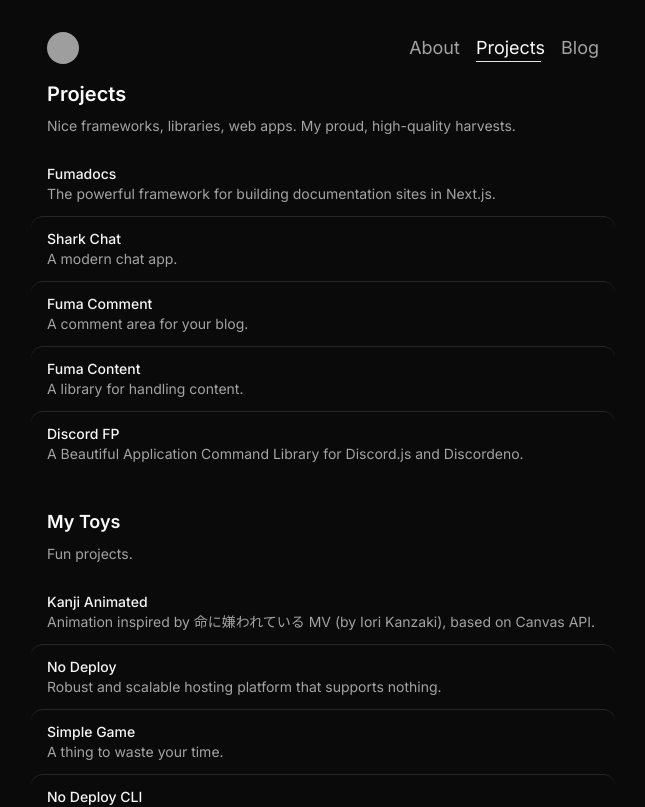
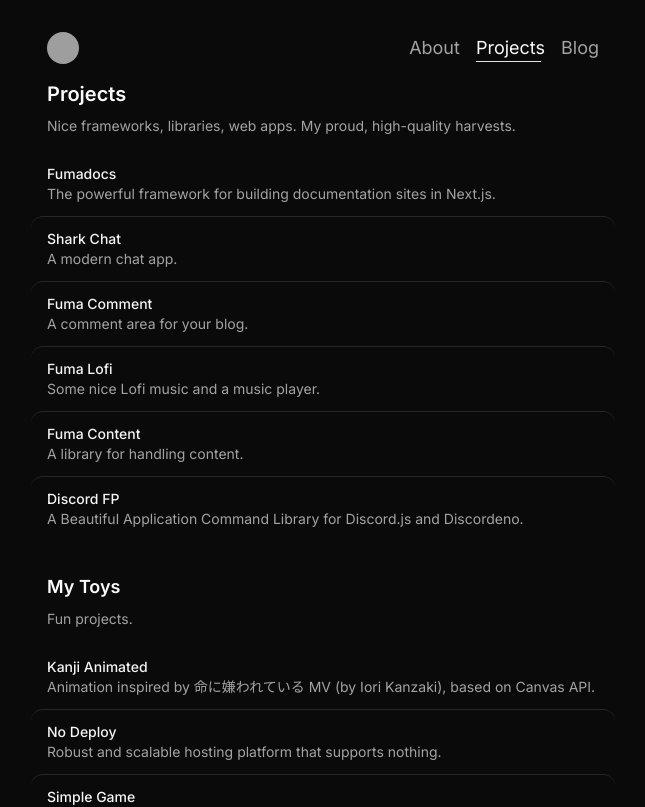
Before and after one commit to fuma-nama/portfolio-2024, a Next.js app: page /projects in a window 1280 px wide. Shown: the top 807 px of the page, without its empty margins (317-962 px from the left). Built offline with nearby package versions, Linux system fonts and the light colour scheme; grey boxes are pictures that could not be loaded.

Commit message:
Update projects

```diff
--- a/app/(normal)/projects/page.tsx
+++ b/app/(normal)/projects/page.tsx
@@ -24,6 +24,12 @@
     name: "Fuma Comment",
     description: "A comment area for your blog.",
     href: "https://fuma-comment.vercel.app",
+  },
+  {
+    tag: "project",
+    name: "Fuma Lofi",
+    description: "Some nice Lofi music and a music player.",
+    href: "https://fuma-lofi.vercel.app",
   },
   {
     tag: "project",
```
